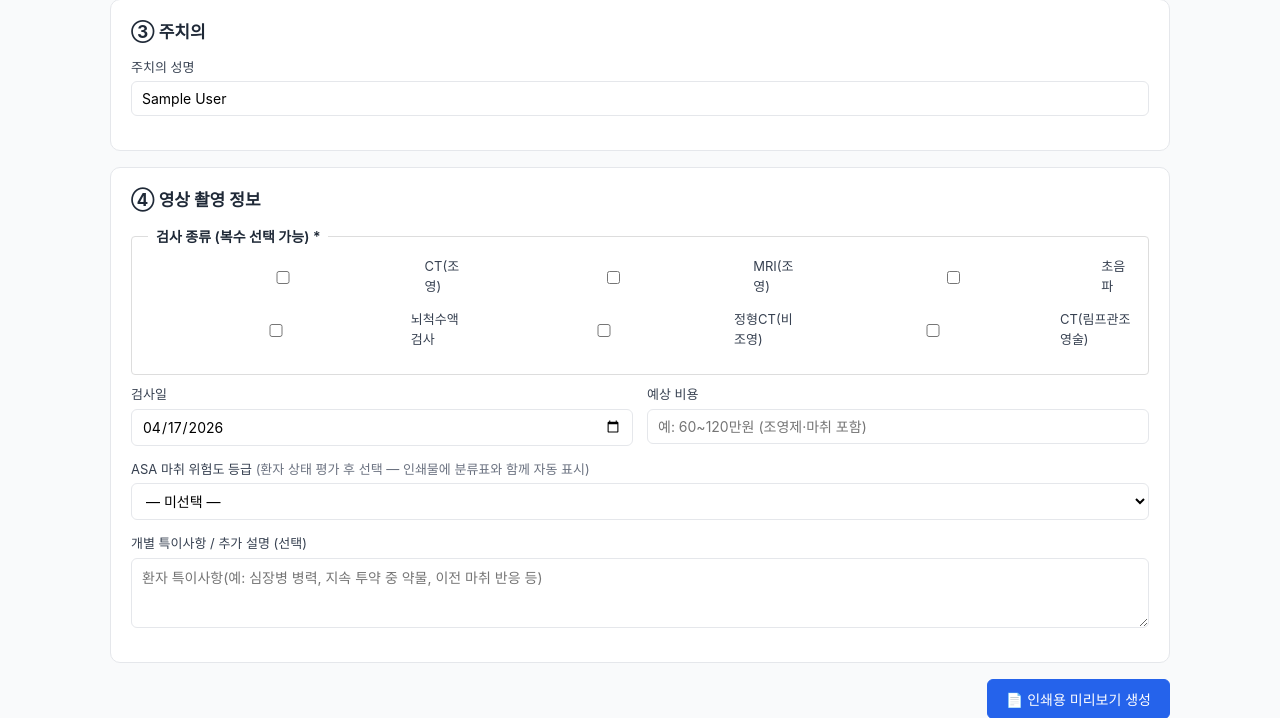
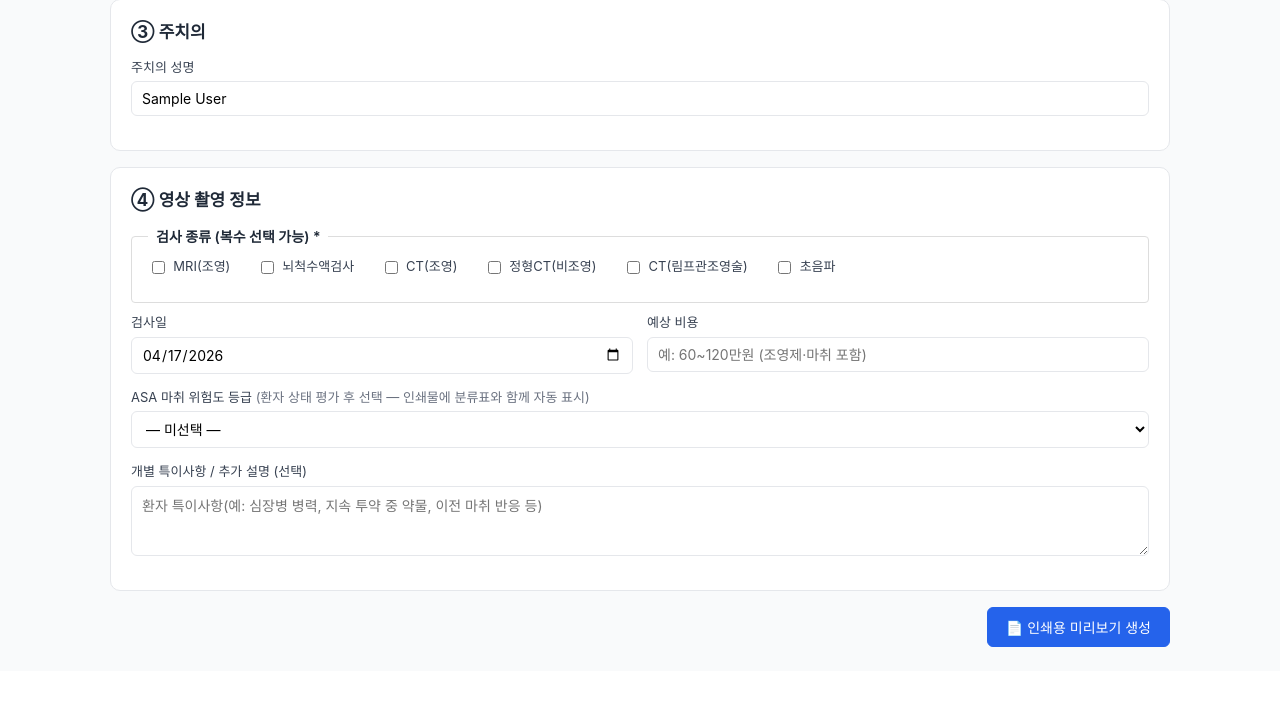
Before and after one commit to maddog77101088/lucid-consent, a Flask app: page /imaging/consent/new in a window 1280 px wide. Shown: the part 1014-1732 px from the top of the page. After the commit the page ends 1661 px from the top, so only its background shows below. Run offline with Flask 3, Linux system fonts and the light colour scheme; the visitor is signed in with stand-in values (Sample User, id 1); data comes from the database, SQL or seed files in the repository.

Commit message:
영상 폼: 검사종류 체크박스 flex-wrap 정렬 + MRI/CT/초음파 순서

```diff
--- a/templates/imaging_new.html
+++ b/templates/imaging_new.html
@@ -82,26 +82,24 @@
 
     <fieldset style="border:1px solid #ddd;border-radius:4px;padding:8pt 12pt;margin:0 0 8pt;">
       <legend style="font-weight:600;padding:0 6pt;">검사 종류 (복수 선택 가능) *</legend>
-      <div class="row-3">
-        <label style="display:flex;align-items:center;gap:6pt;">
+      <div style="display:flex;flex-wrap:wrap;column-gap:20pt;row-gap:8pt;">
+        <label style="display:inline-flex;align-items:center;gap:4pt;white-space:nowrap;cursor:pointer;">
+          <input type="checkbox" name="imaging_modalities" value="MRI(조영)"> MRI(조영)
+        </label>
+        <label style="display:inline-flex;align-items:center;gap:4pt;white-space:nowrap;cursor:pointer;">
+          <input type="checkbox" name="imaging_modalities" value="뇌척수액검사"> 뇌척수액검사
+        </label>
+        <label style="display:inline-flex;align-items:center;gap:4pt;white-space:nowrap;cursor:pointer;">
           <input type="checkbox" name="imaging_modalities" value="CT(조영)"> CT(조영)
         </label>
-        <label style="display:flex;align-items:center;gap:6pt;">
-          <input type="checkbox" name="imaging_modalities" value="MRI(조영)"> MRI(조영)
-        </label>
-        <label style="display:flex;align-items:center;gap:6pt;">
-          <input type="checkbox" name="imaging_modalities" value="초음파"> 초음파
-        </label>
-      </div>
-      <div class="row-3">
-        <label style="display:flex;align-items:center;gap:6pt;">
-          <input type="checkbox" name="imaging_modalities" value="뇌척수액검사"> 뇌척수액검사
-        </label>
-        <label style="display:flex;align-items:center;gap:6pt;">
+        <label style="display:inline-flex;align-items:center;gap:4pt;white-space:nowrap;cursor:pointer;">
           <input type="checkbox" name="imaging_modalities" value="정형CT(비조영)"> 정형CT(비조영)
         </label>
-        <label style="display:flex;align-items:center;gap:6pt;">
+        <label style="display:inline-flex;align-items:center;gap:4pt;white-space:nowrap;cursor:pointer;">
           <input type="checkbox" name="imaging_modalities" value="CT(림프관조영술)"> CT(림프관조영술)
+        </label>
+        <label style="display:inline-flex;align-items:center;gap:4pt;white-space:nowrap;cursor:pointer;">
+          <input type="checkbox" name="imaging_modalities" value="초음파"> 초음파
         </label>
       </div>
     </fieldset>
```
